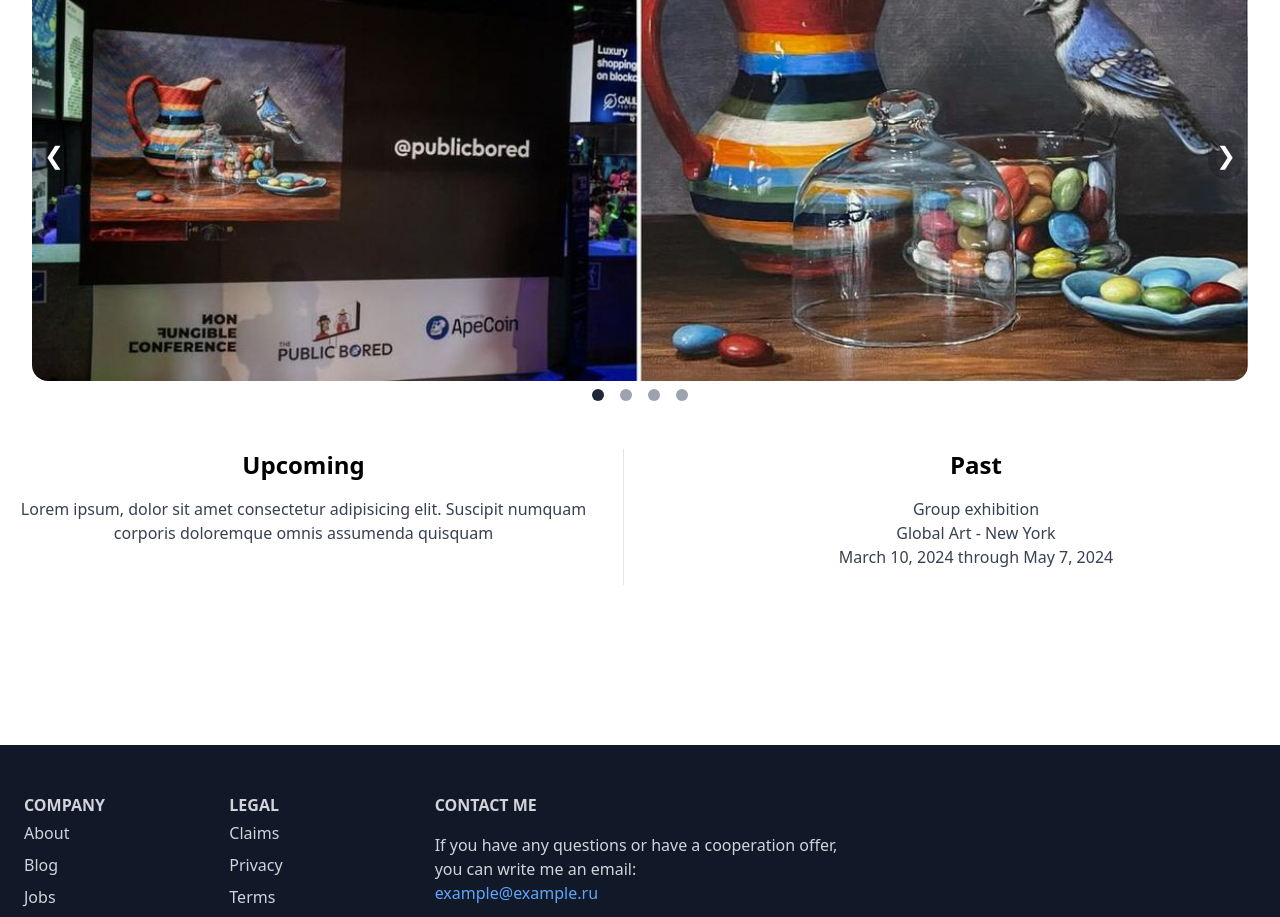
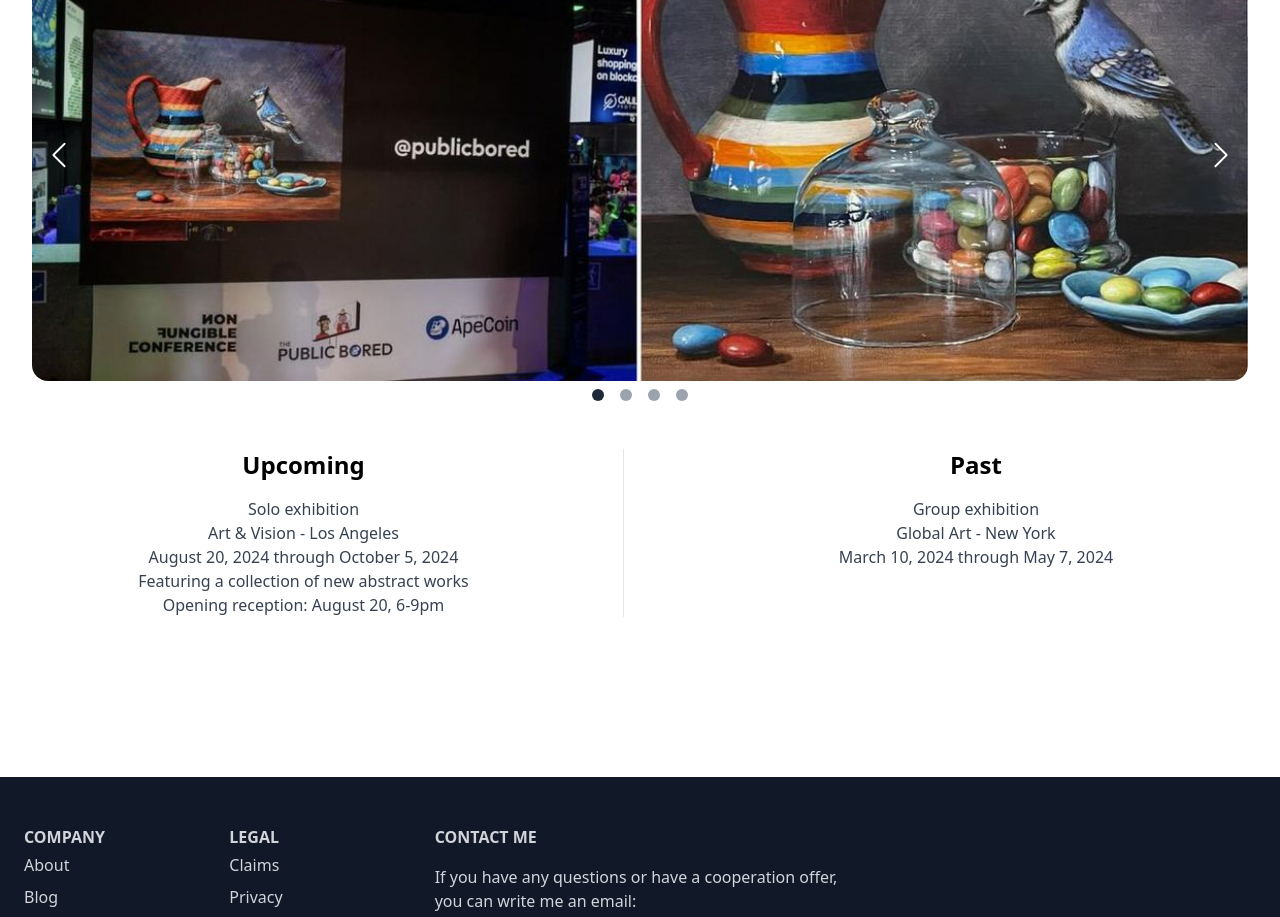
Before and after one commit to jurilorenz/maa-art-react, a React (Create React App) app: page / in a window 1280 px wide. Shown: the part 4600-5517 px from the top of the page. Built offline with nearby package versions, Linux system fonts and the light colour scheme.

Commit message:
Implement modal functionality for ImageSlider and Gallery components, enhance image transitions, add exhibition sections with dummy data, and refine UI/UX.

```diff
--- a/src/components/Exhibitions.jsx
+++ b/src/components/Exhibitions.jsx
@@ -25,15 +25,19 @@ const Exhibition = () => {
 
       {/* Present and Upcoming Sections */}
       <div className="mt-1 grid grid-cols-1 md:grid-cols-2 gap-8">
-        {/* Present Section */}
+        {/* Upcoming Section */}
         <div className="flex flex-col items-center text-center md:border-r md:pr-8">
           <h3 className="text-2xl font-bold mb-4">Upcoming</h3>
           <p className="text-gray-700">
-            Lorem ipsum, dolor sit amet consectetur adipisicing elit. Suscipit numquam corporis doloremque omnis assumenda quisquam
+            Solo exhibition<br />
+            Art & Vision - Los Angeles<br />
+            August 20, 2024 through October 5, 2024<br />
+            Featuring a collection of new abstract works<br />
+            Opening reception: August 20, 6-9pm
           </p>
         </div>
 
-        {/* Upcoming Section */}
+        {/* Past Section */}
         <div className="flex flex-col items-center text-center md:pl-8">
           <h3 className="text-2xl font-bold mb-4">Past</h3>
           <p className="text-gray-700 mb-4">
--- a/src/components/ImageSlider.jsx
+++ b/src/components/ImageSlider.jsx
@@ -1,7 +1,10 @@
 import React, { useState } from 'react';
+import { BsChevronLeft, BsChevronRight } from 'react-icons/bs';
+import Modal from './Modal';
 
 const ImageSlider = ({ slides }) => {
   const [currentIndex, setCurrentIndex] = useState(0);
+  const [isModalOpen, setIsModalOpen] = useState(false);
 
   const goToNextSlide = () => {
     const isLastSlide = currentIndex === slides.length - 1;
@@ -15,30 +18,37 @@ const ImageSlider = ({ slides }) => {
     setCurrentIndex(newIndex);
   };
 
-  const goToSlide = (index) => {
-    setCurrentIndex(index);
+  const openModal = () => {
+    setIsModalOpen(true);
+  };
+
+  const closeModal = () => {
+    setIsModalOpen(false);
   };
 
   return (
     <div className='max-w-[1400px] h-[580px] w-full m-auto py-16 px-4 relative group'>
       <div
-        className='w-full h-full rounded-2xl bg-center bg-cover duration-500'
+        className='w-full h-full rounded-2xl bg-center bg-cover duration-500 cursor-pointer'
         style={{ backgroundImage: `url(${slides[currentIndex].url})` }}
+        onClick={openModal} // Open modal on image click
       ></div>
       {/* Left Arrow */}
-      <div
-        className='absolute top-[50%] left-5 transform -translate-y-[50%] text-2xl rounded-full p-2 bg-black/20 text-white cursor-pointer'
+      <button
         onClick={goToPreviousSlide}
+        className='text-white text-3xl hover:text-gray-300 bg-transparent border-none
+        absolute left-4 top-[50%] transform -translate-y-1/2'
       >
-        ❮
-      </div>
+        <BsChevronLeft />
+      </button>
       {/* Right Arrow */}
-      <div
-        className='absolute top-[50%] right-5 transform -translate-y-[50%] text-2xl rounded-full p-2 bg-black/20 text-white cursor-pointer'
+      <button
         onClick={goToNextSlide}
+        className='text-white text-3xl hover:text-gray-300 bg-transparent border-none
+        absolute right-4 top-[50%] transform -translate-y-1/2'
       >
-        ❯
-      </div>
+        <BsChevronRight />
+      </button>
       {/* Dots Navigation */}
       <div className='flex justify-center py-2'>
         {slides.map((_, index) => (
@@ -47,10 +57,26 @@ const ImageSlider = ({ slides }) => {
             className={`h-3 w-3 mx-2 rounded-full cursor-pointer ${
               currentIndex === index ? 'bg-gray-800' : 'bg-gray-400'
             }`}
-            onClick={() => goToSlide(index)}
+            onClick={() => setCurrentIndex(index)}
           ></div>
         ))}
       </div>
+
+      {/* Modal for displaying the clicked image */}
+      <Modal
+        image={{
+          fullSrc: slides[currentIndex].fullSrc || slides[currentIndex].url, // Use fullSrc if available, otherwise fallback to url
+          title: slides[currentIndex].title,
+          size: slides[currentIndex].size || 'Unknown Size',
+          medium: slides[currentIndex].medium || 'Mixed Media',
+          year: slides[currentIndex].year || '2023',
+          //price: slides[currentIndex].price || 'Price on Request',
+        }}
+        isOpen={isModalOpen}
+        onClose={closeModal}
+        onNext={goToNextSlide}
+        onPrev={goToPreviousSlide}
+      />
     </div>
   );
 };
```
